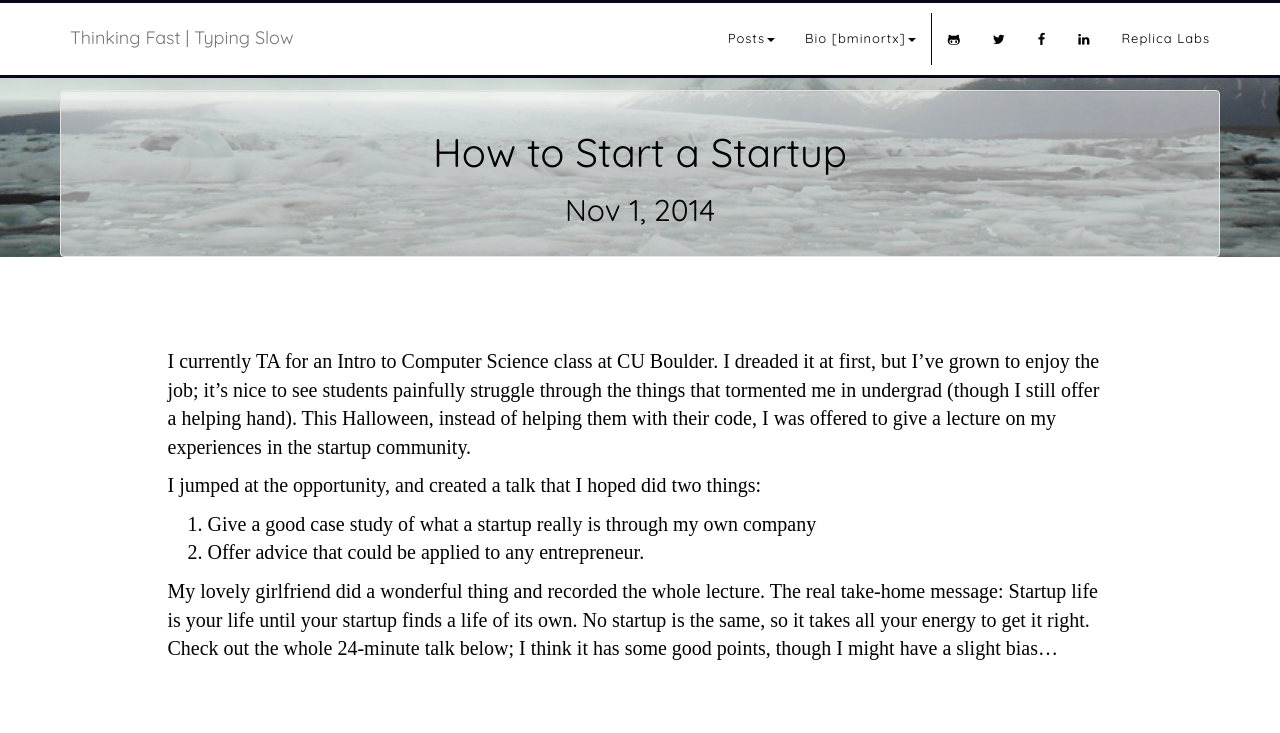
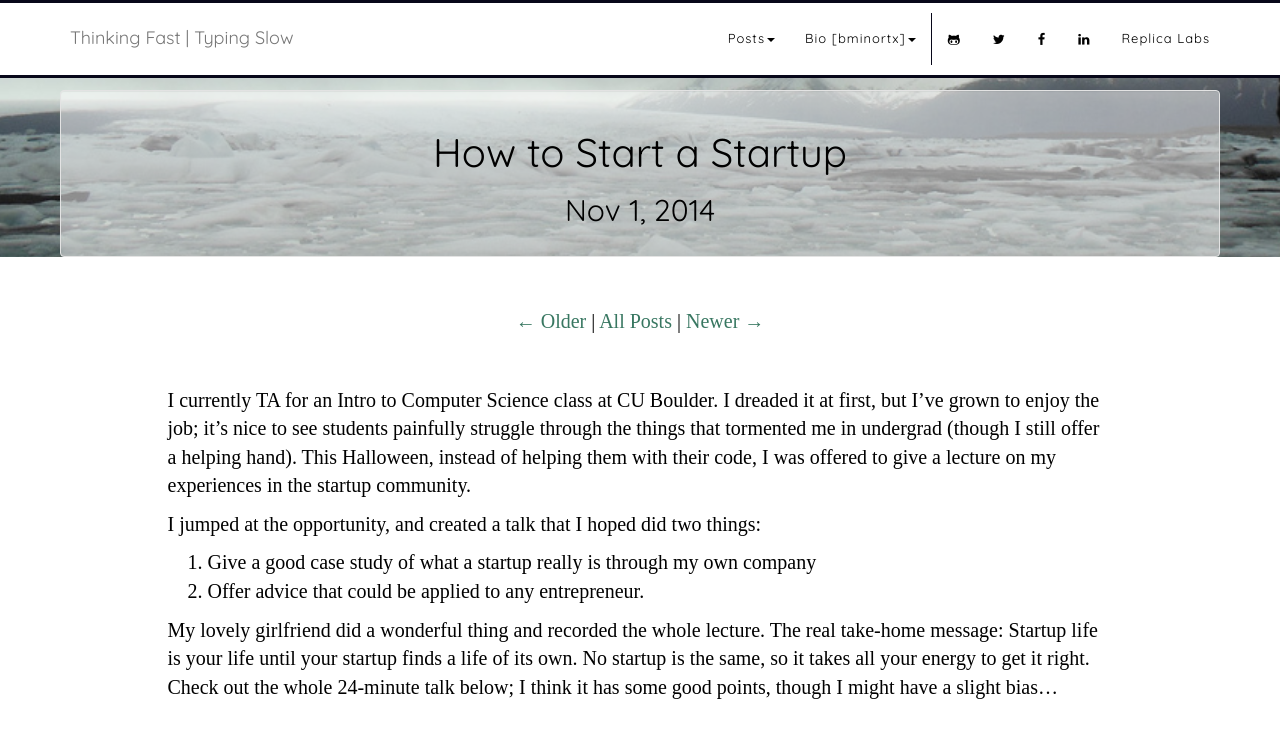
Before and after one commit to bminortx/bminortx.github.io, a Jekyll site: the page built from _posts/2014-11-01-Startup-Lecture.md, in a window 1280 px wide and 1301 px high. Shown: the top 733 px of the window. Built offline with Jekyll 4.4.1, drawn with Linux system fonts in a browser that asks for light colours; nearby versions of some CDN libraries; some web fonts are replaced; grey boxes are pictures that could not be loaded.

Commit message:
Added navigation between posts

```diff
--- a/_layouts/post.html
+++ b/_layouts/post.html
@@ -107,7 +107,29 @@
         </div>
       </div>
       <div class="container">
-        <div class="row voffset5">
+        <div class="row">
+          <div class="col-sm-4 col-sm-offset-4">
+            <div class="single-post-section-two">
+              {% if page.previous %}
+              <a rel="prev" href="{{ page.previous.url }}">&larr; Older</a>
+              {% else %}
+              &larr; Older
+              {% endif %}
+              |
+              <a href="{{url}}/index.html#Posts"
+                 class="page-scroll">All Posts</a>
+              |
+              {% if page.next %}
+              <a rel="next" href="{{ page.next.url }}">Newer &rarr;</a>
+              {% else %}
+              Newer &rarr;
+              {% endif %}
+            </div>
+          </div>
+        </div>
+      </div>
+      <div class="container">
+        <div class="row voffset2">
           <div class="col-sm-10 col-sm-offset-1">
             <div class="single-post-section">
               {{ content }}
--- a/css/cover.css
+++ b/css/cover.css
@@ -286,6 +286,18 @@ body {
     background: #FFFFFF;
 }
 
+.single-post-section-two {
+    font-family: "Khula";
+    font-size: 20px;
+    font-weight: 300;
+    color: #000000;
+    padding-top: 30px;
+    padding-bottom: 10px;
+    height: 100%;
+    text-align: center;
+    background: #FFFFFF;
+}
+
 .post-heading {
     background-image: url('/images/iceland.jpg');
     background-position: 25% center;
```
Also changed, not shown: _posts/2015-05-26-Rise-Of-AI-One.md (+1 -1 lines).
